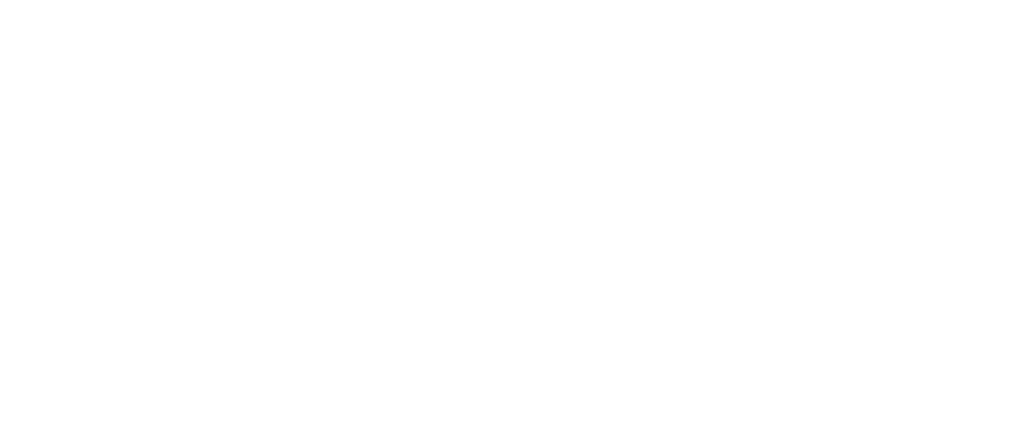
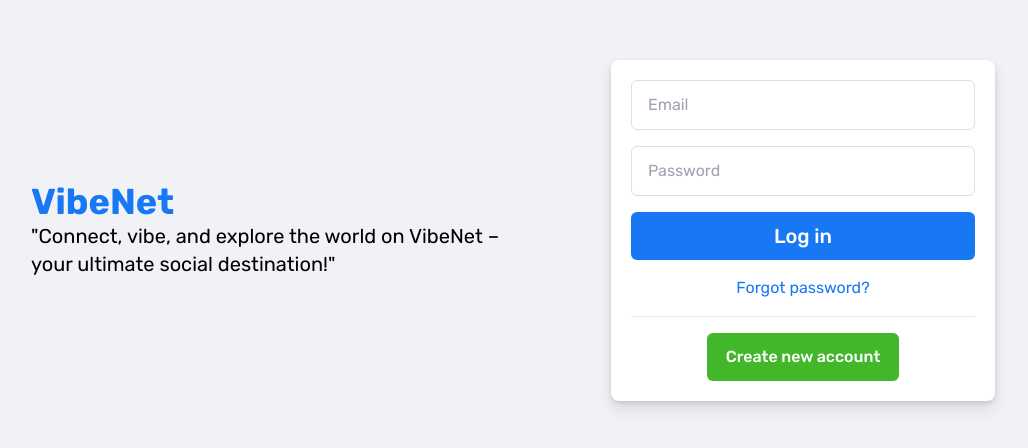
Before and after one commit to WhereIsPumpkin/VibeNet, a React (Vite) app in the folder client/: page / in a window 1280 px wide. Shown: the part 170-618 px from the top of the page, without its empty margins (127-1155 px from the left). Built offline with nearby package versions, Linux system fonts and the light colour scheme.

Commit message:
feat: Implement Login Page UI

```diff
--- a/client/index.html
+++ b/client/index.html
@@ -4,7 +4,13 @@
     <meta charset="UTF-8" />
     <link rel="icon" type="image/svg+xml" href="/vite.svg" />
     <meta name="viewport" content="width=device-width, initial-scale=1.0" />
-    <title>Vite + React + TS</title>
+    <link rel="preconnect" href="https://fonts.googleapis.com" />
+    <link rel="preconnect" href="https://fonts.gstatic.com" crossorigin />
+    <link
+      href="https://fonts.googleapis.com/css2?family=Rubik:wght@300;400;500;600;700;800;900&display=swap"
+      rel="stylesheet"
+    />
+    <title>VibeNet</title>
   </head>
   <body>
     <div id="root"></div>
--- a/client/src/App.tsx
+++ b/client/src/App.tsx
@@ -1,5 +1,11 @@
+import Login from "./pages/Login";
+
 function App() {
-  return <></>;
+  return (
+    <>
+      <Login />
+    </>
+  );
 }
 
 export default App;
--- /dev/null
+++ b/client/src/pages/Login.tsx
@@ -0,0 +1,47 @@
+const Login = () => {
+  return (
+    <div className="bg-[#f0f2f5] w-full h-screen flex items-center font-rubik">
+      <div className="mr-auto ml-auto flex items-center">
+        <div className="w-50 mr-20">
+          <h1 className="text-[#1877F2] text-4xl font-bold">VibeNet</h1>
+          <p className="text-xl w-[500px] font-normal">
+            "Connect, vibe, and explore the world on VibeNet – your ultimate
+            social destination!"
+          </p>
+        </div>
+
+        <div className="bg-white p-5 w-96 rounded-lg shadow-custom">
+          <form className="flex flex-col gap-4">
+            <input
+              className="py-3 px-4 rounded-md text-base border border-solid border-[#dddfe2]"
+              placeholder="Email"
+              type="email"
+            />
+            <input
+              className="py-3 px-4 rounded-md text-base border border-solid border-[#dddfe2]"
+              placeholder="Password"
+              type="password"
+            />
+            <button
+              type="submit"
+              className="bg-[#1877f2] text-white text-xl h-12 rounded-md font-medium"
+            >
+              Log in
+            </button>
+            <a href="#" className="text-[#1877f2] mx-auto">
+              Forgot password?
+            </a>
+
+            <hr />
+
+            <button className="bg-[#42b72a] w-48 mx-auto rounded-md h-12 text-white font-medium">
+              Create new account
+            </button>
+          </form>
+        </div>
+      </div>
+    </div>
+  );
+};
+
+export default Login;
--- a/client/tailwind.config.js
+++ b/client/tailwind.config.js
@@ -2,7 +2,14 @@
 export default {
   content: ["./index.html", "./src/**/*.{js,ts,jsx,tsx}"],
   theme: {
-    extend: {},
+    extend: {
+      fontFamily: {
+        rubik: ["Rubik", "sans-serif"],
+      },
+      boxShadow: {
+        custom: "0 2px 4px rgba(0, 0, 0, .1), 0 8px 16px rgba(0, 0, 0, .1)",
+      },
+    },
   },
   plugins: [],
 };
```
